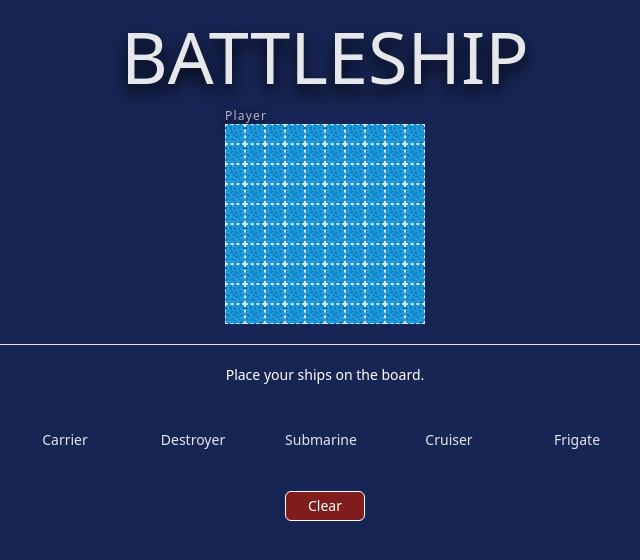
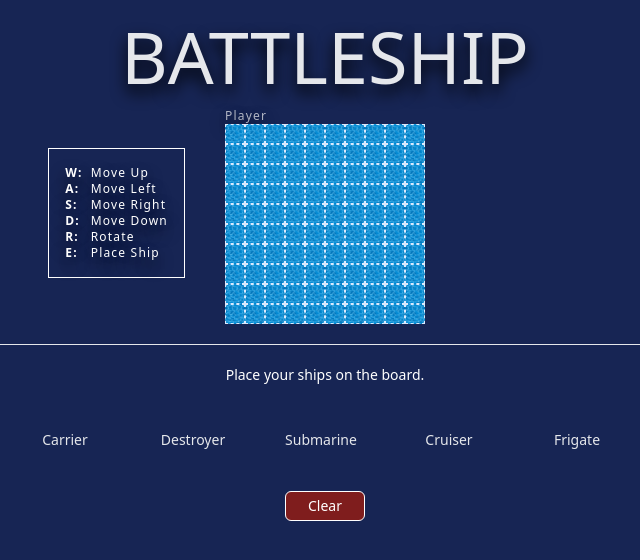
Before and after one commit to Naamee/battleship, a Vue app: page /battle in a window 1280 px wide. Shown: the top 560 px of the page, without its empty margins (315-955 px from the left). Built offline with nearby package versions, Linux system fonts and the light colour scheme.

Commit message:
added ship controls div & changed ship styling

```diff
--- a/src/components/GameBoardPlayer.vue
+++ b/src/components/GameBoardPlayer.vue
@@ -134,7 +134,7 @@ onUpdated(() => {
           v-if="!isEmpty(element)"
           src="@/assets/ship.png"
           alt="ship"
-          class="h-full object-cover"
+          class="h-full object-cover grayscale contrast-150"
           :class="{'object-left': isFirstOccurrence(element), 'rotate-90': isVertical(element, array)}"
         />
       </div>
--- a/src/components/GameMain.vue
+++ b/src/components/GameMain.vue
@@ -1,8 +1,9 @@
 <script setup>
-import { ref, onMounted, watch } from 'vue'
+import { ref, watch, onMounted } from 'vue'
 import { useGameStore } from '@/stores/GameStore'
 import GameBoardPlayer from '@/components/GameBoardPlayer.vue'
 import GameBoardComp from '@/components/GameBoardComp.vue'
+import ShipControls from './ShipControls.vue'
 
 const startGame = ref(false)
 const gameStore = useGameStore()
@@ -26,8 +27,9 @@ watch(() => gameStore.playerboard.board, (newVal) => {
 </script>
 
 <template>
-  <div class="main-game-container">
-    <div>
+  <div class="relative main-game-container">
+    <div class="relative">
+      <ShipControls v-if="!startGame" class="absolute right-60 top-10 w-max"/>
       <GameBoardPlayer :gameboard="playerboard" :shipClass="props.shipClass" />
     </div>
     <div v-if="startGame">
--- /dev/null
+++ b/src/components/ShipControls.vue
@@ -0,0 +1,20 @@
+<template>
+  <div class="flex w-fit p-4 text-white text-xs space-x-2 border border-white">
+    <ul class="font-bold">
+      <li>W:</li>
+      <li>A:</li>
+      <li>S:</li>
+      <li>D:</li>
+      <li>R:</li>
+      <li>E:</li>
+    </ul>
+    <ul>
+      <li>Move Up</li>
+      <li>Move Left</li>
+      <li>Move Right</li>
+      <li>Move Down</li>
+      <li>Rotate</li>
+      <li>Place Ship</li>
+    </ul>
+  </div>
+</template>
```
